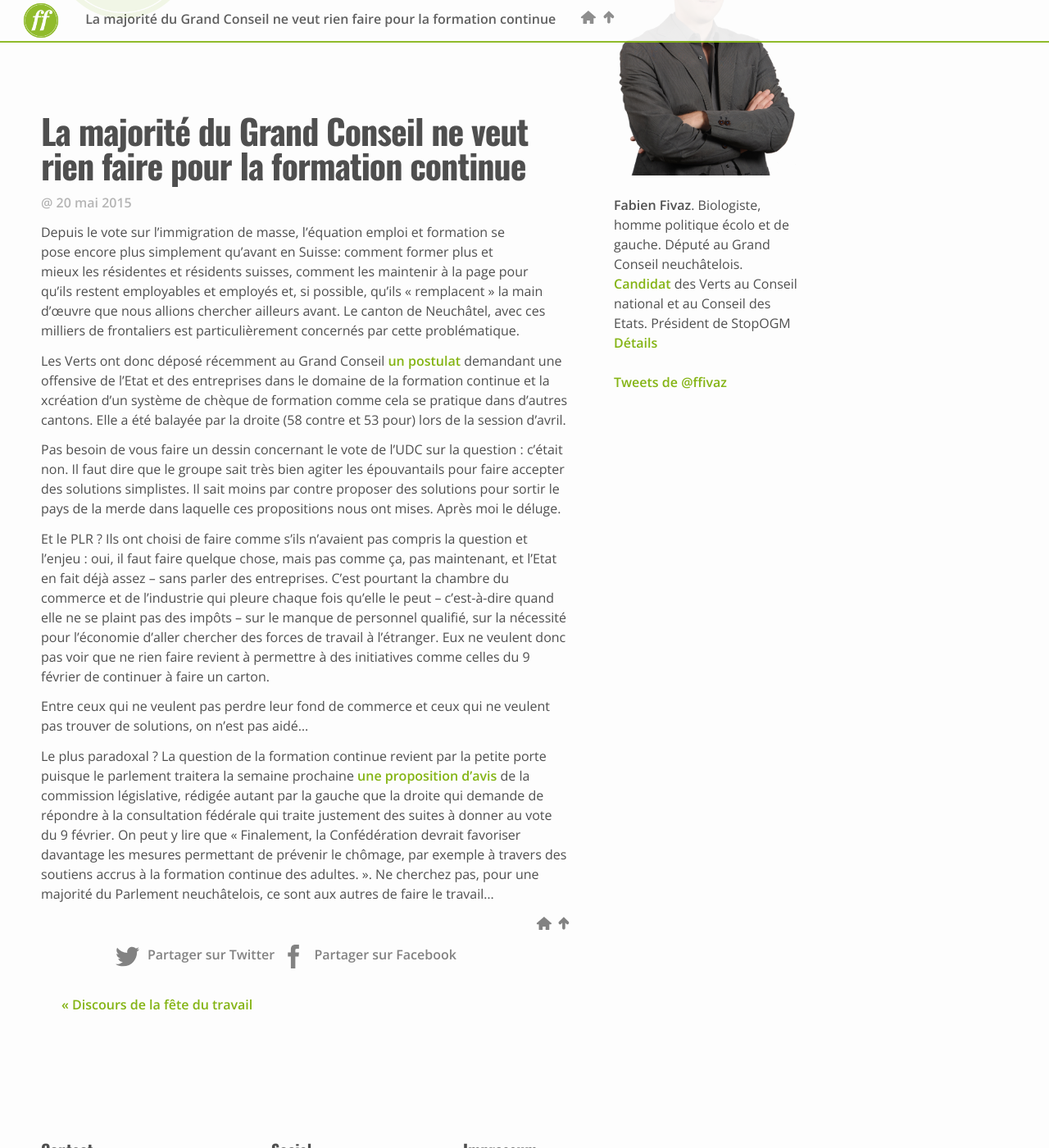
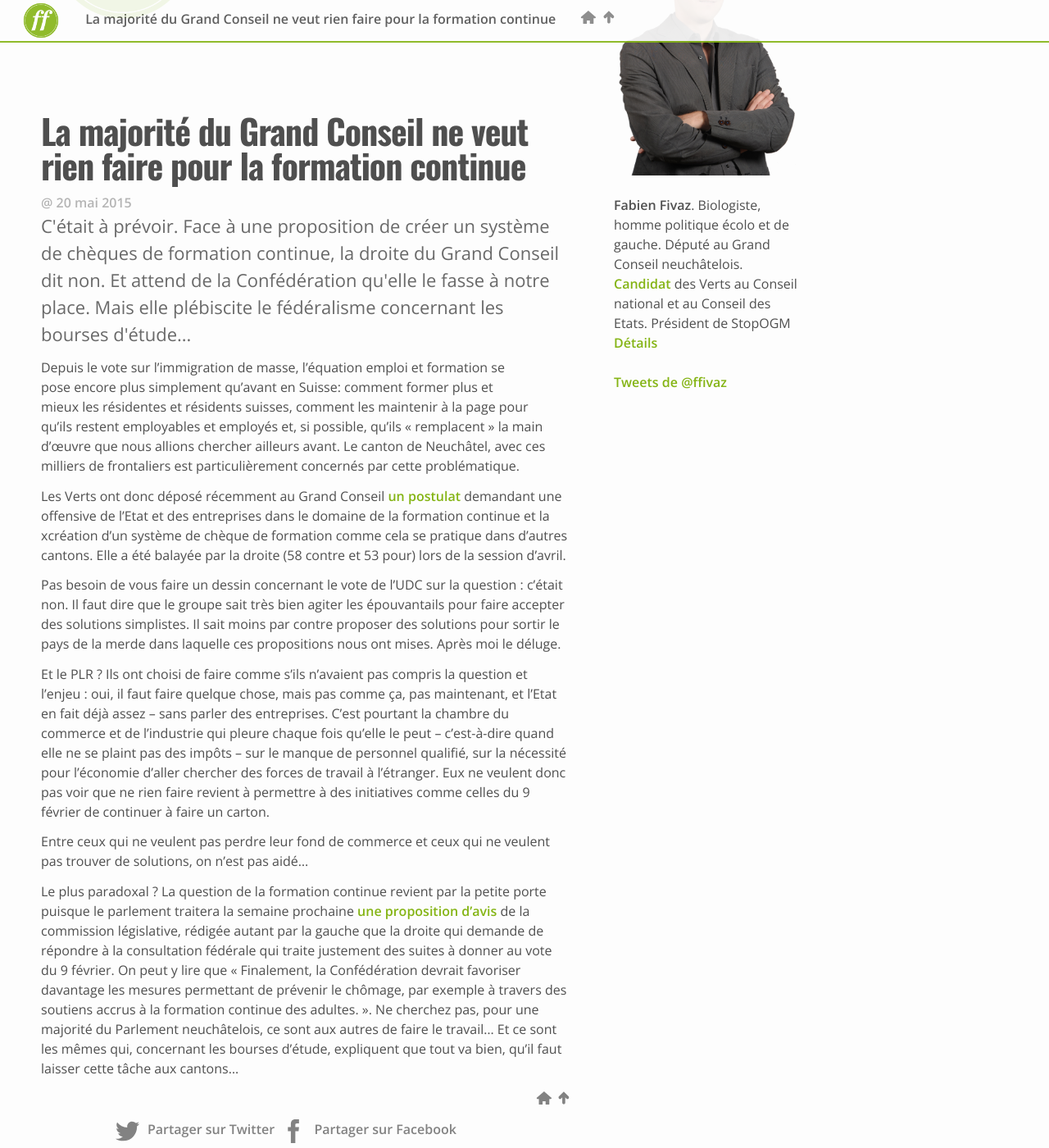
Before and after one commit to ffivaz/ffivaz.github.io, a Jekyll site: the page built from _posts/2015-05-20-formation_continue.markdown, in a window 1280 px wide and 1400 px high, scrolled down 266 px. Shown: the whole window at 82% size. Built offline with Jekyll 4.4.1, drawn with Linux system fonts in a browser that asks for light colours; nearby versions of some CDN libraries; comment, search, counter and statistics services are not loaded.

```diff
--- a/_posts/2015-05-20-formation_continue.markdown
+++ b/_posts/2015-05-20-formation_continue.markdown
@@ -1,7 +1,7 @@
 ---
 layout: post
 title: La majorité du Grand Conseil ne veut rien faire pour la formation continue
-summary:
+summary: C'était à prévoir. Face à une proposition de créer un système de chèques de formation continue, la droite du Grand Conseil dit non. Et attend de la Confédération qu'elle le fasse à notre place. Mais elle plébiscite le fédéralisme concernant les bourses d'étude...
 twitter: La majorité du Grand Conseil ne veut rien faire pour la formation continue
 sitemap:
   lastmod: 2015-05-20
@@ -29,7 +29,7 @@
 Le plus paradoxal ? La question de la formation continue revient par la petite porte puisque le parlement traitera la semaine prochaine [une proposition d'avis] [2] de la
 commission législative, rédigée autant par la gauche que la droite qui demande de répondre à la consultation fédérale qui traite justement des suites à donner au vote du 9 février. On peut y lire que « Finalement,
 la Confédération devrait favoriser davantage les mesures permettant de prévenir le chômage, par exemple à travers des soutiens accrus à la formation continue des adultes. ». Ne cherchez pas, pour une majorité
-du Parlement neuchâtelois, ce sont aux autres de faire le travail...
+du Parlement neuchâtelois, ce sont aux autres de faire le travail... Et ce sont les mêmes qui, concernant les bourses d'étude, expliquent que tout va bien, qu'il faut laisser cette tâche aux cantons...
 
 [1]: http://www.ne.ch/autorites/GC/objets/Documents/Postulats/2015/15116.pdf
 [2]: http://www.ne.ch/autorites/GC/objets/Documents/PropositionsAvis/2015/15143.pdf
```
